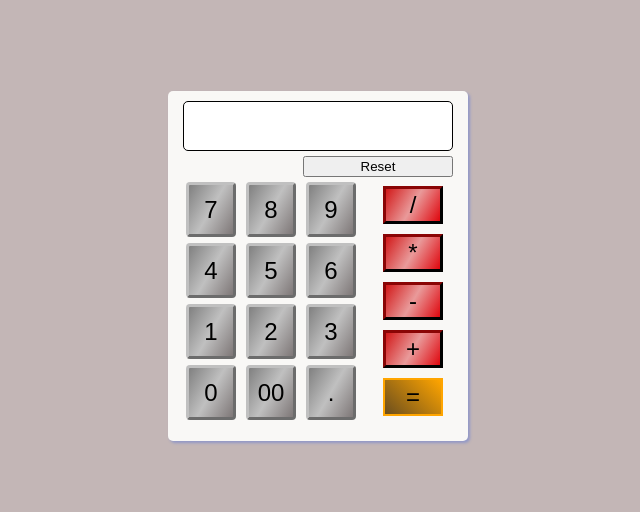
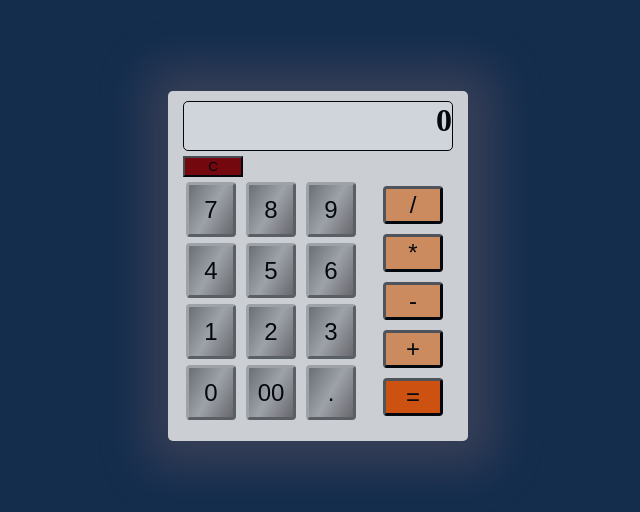
Before and after one commit to dalewandowski/Calulator, a plain HTML site: page index.html in a window 1280 px wide. Shown: the part 134-646 px from the top of the page, without its empty margins (322-962 px from the left). Drawn offline with Linux system fonts and the light colour scheme.

Commit message:
Styled Reset Button

```diff
--- a/index.html
+++ b/index.html
@@ -12,8 +12,8 @@ Online HTML, CSS and JavaScript editor to run code online.
 
   <body>
     <div class="main-cointainer">
-      <div class="screen"></div>
-      <input type="reset" name="" id="reset" />
+      <div class="screen">0</div>
+      <input type="reset" name="" id="reset" value="C" />
 
       <div class="button-container">
         <input type="button" class="number-button" value="7" />
--- a/style.css
+++ b/style.css
@@ -8,7 +8,7 @@ body {
   justify-content: center;
   height: 100vh;
   margin: 0;
-  background: rgb(195, 182, 182);
+  background: #142d4d;
 }
 
 .main-cointainer {
@@ -18,9 +18,9 @@ body {
   height: 350px;
   border-radius: 5px;
   position: relative;
-  box-shadow: 2px 2px 3px 0px rgba(144, 151, 200, 1);
+  box-shadow: 3px 1px 46px 24px rgba(66, 68, 90, 1);
+  opacity: 0.8;
 }
-
 .screen {
   border: 1px solid black;
   background: white;
@@ -76,19 +76,15 @@ body {
   width: 60px;
   height: 38px;
   margin: 5px 15px;
-  background-image: linear-gradient(
-    -60deg,
-    rgb(223, 6, 13),
-    rgb(233, 154, 154),
-    rgb(210, 25, 25)
-  );
+  background: #fba363;
   font-size: 1.5rem;
-  border: outset 3px rgb(54, 2, 2);
+  border: outset 3px rgb(10, 10, 10);
+  border-radius: 4px;
 }
 
 #result {
-  background: linear-gradient(45deg, rgb(107, 78, 30), orange);
-  border: solid 2px orange;
+  background: #fc5c04;
+  border: outset 3px rgb(10, 10, 10);
 }
 
 .operator:hover {
@@ -116,3 +112,16 @@ body {
   top: 65px;
   width: 50%;
 }
+
+#reset {
+  position: absolute;
+  width: 20%;
+  left: 5%;
+  background: darkred;
+}
+
+@media (max-width: 380px) {
+  .button-container {
+    width: 80%;
+  }
+}
```
